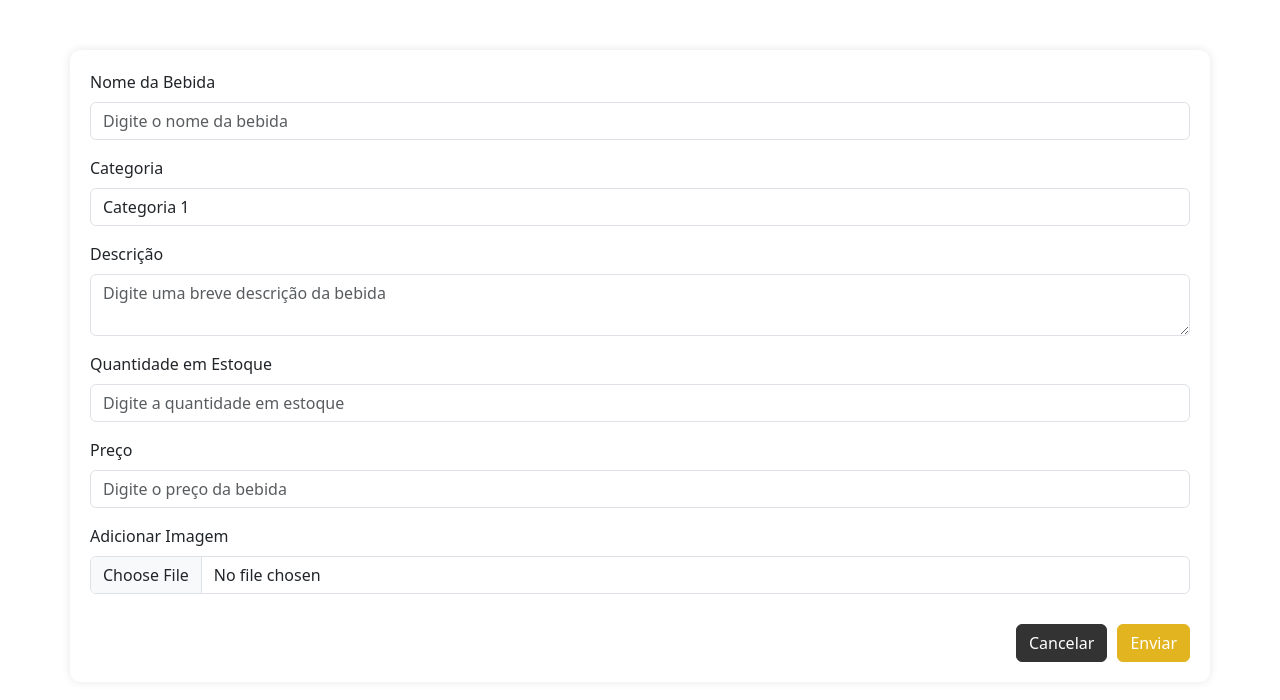
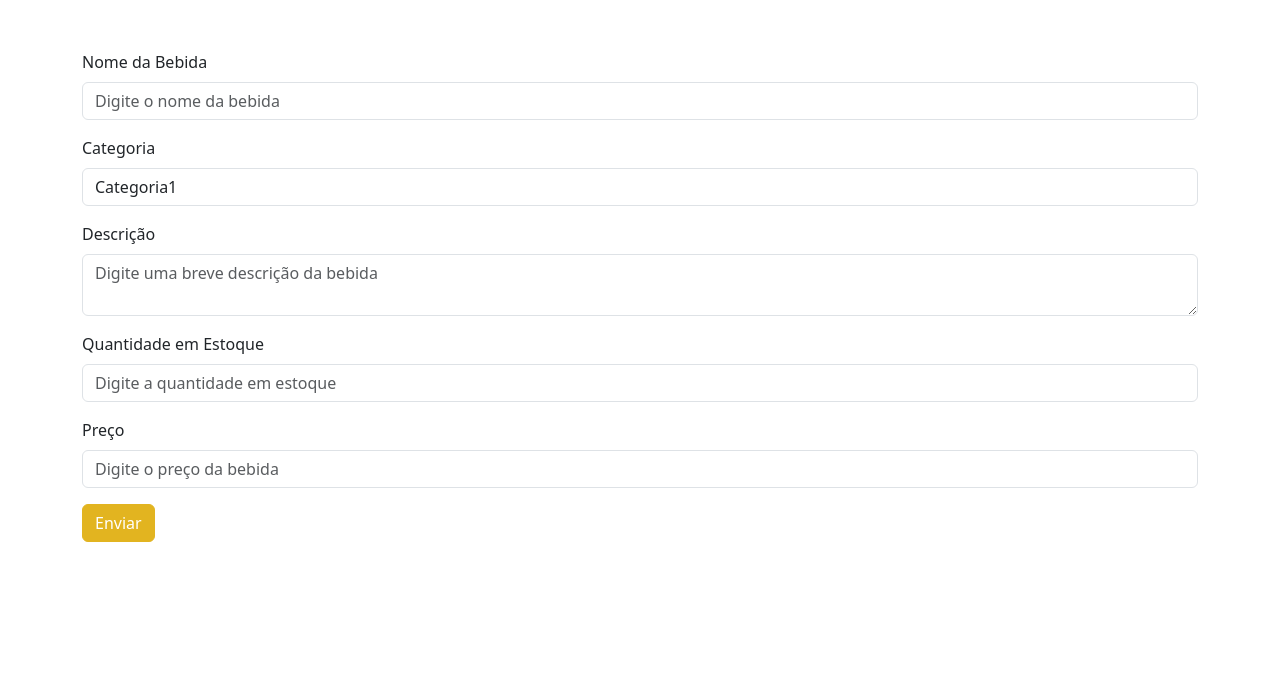
Before and after one commit to ICEI-PUC-Minas-PMGES-TI/pmg-es-2024-1-ti3-9545100-drink-up, a website: page Codigo/frontend/CadastroBebidas.html in a window 1280 px wide. Shown: the part 216-916 px from the top of the page. After the commit the page ends 800 px from the top, so only its background shows below. Drawn offline with nearby package versions, Linux system fonts and the light colour scheme.

Commit message:
Update CadastroBebidas.html

```diff
--- a/Codigo/frontend/CadastroBebidas.html
+++ b/Codigo/frontend/CadastroBebidas.html
@@ -23,13 +23,11 @@
   </div>
 </header>
 
-
 <main>
   <div class="container">
     <div class="row">
-    <div class="form-container">
       <div class="col-md-12">
-            <form>
+        <form id="formulario">
           <div class="mb-3">
             <label for="nome" class="form-label">Nome da Bebida</label>
             <input type="text" class="form-control" id="nome" placeholder="Digite o nome da bebida" required>
@@ -37,18 +35,17 @@
           <div class="mb-3">
             <label for="categoria" class="form-label">Categoria</label>
             <select class="form-control" id="categoria" required>
-                    <option value="1">Categoria 1</option>
-                    <option value="2">Categoria 2</option>
-                    <option value="2">Categoria 3</option>
-                    <option value="2">Categoria 4</option>
-                    <option value="2">Categoria 5</option>
+              <option value="1">Categoria1</option>
+              <option value="2">Categoria2</option>
+              <option value="3">Categoria3</option>
+              <option value="4">Categoria4</option>
+              <option value="5">Categoria5</option>
             </select>
           </div>
           <div class="mb-3">
             <label for="descricao" class="form-label">Descrição</label>
             <textarea class="form-control" id="descricao" rows="2" placeholder="Digite uma breve descrição da bebida" required></textarea>
           </div>
-
           <div class="mb-3">
             <label for="estoque" class="form-label">Quantidade em Estoque</label>
             <input type="number" class="form-control" id="estoque" placeholder="Digite a quantidade em estoque" required>
@@ -57,21 +54,13 @@
             <label for="preco" class="form-label">Preço</label>
             <input type="number" class="form-control" id="preco" placeholder="Digite o preço da bebida" required>
           </div>
-            <div class="mb-3">
-                <label for="imagem" class="form-label">Adicionar Imagem</label>
-                <input type="file" class="form-control" id="imagem">
-            </div>
-        </div>
-
-        <div class="button">
-            <button type="button" class="btn btn-dark" id="btncancelar">Cancelar</button>
           <button type="submit" class="btn btn-primary" id="btnenviar">Enviar</button>
-        </div>
-
+        </form>
       </div>
     </div>
   </div>
 </main>
+
+<script src="./submitForm.js"></script>
 </body>
-<script src="./submitForm.js"></script>
 </html>
```
Lines whose indentation alone changed are shown as unchanged.
